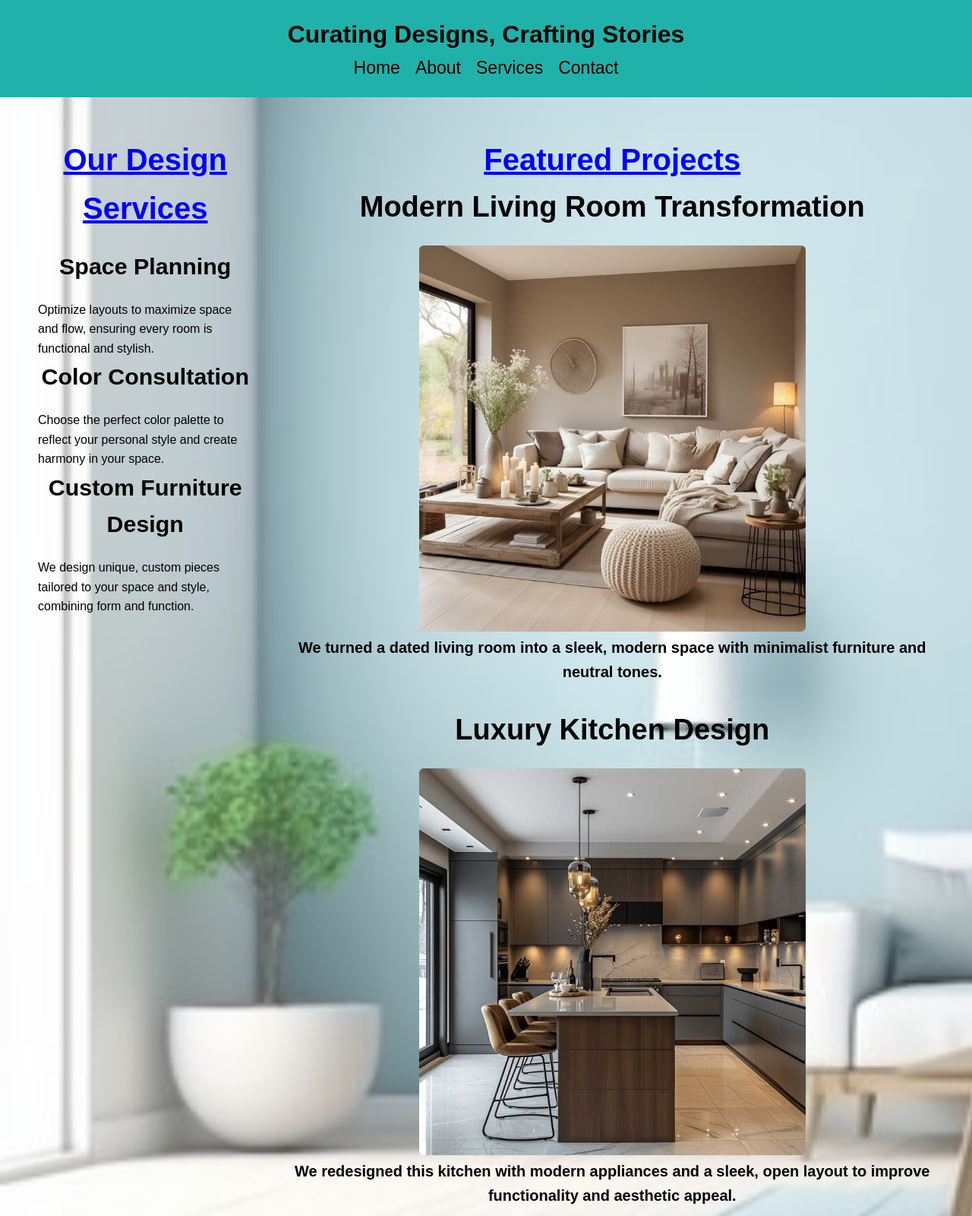
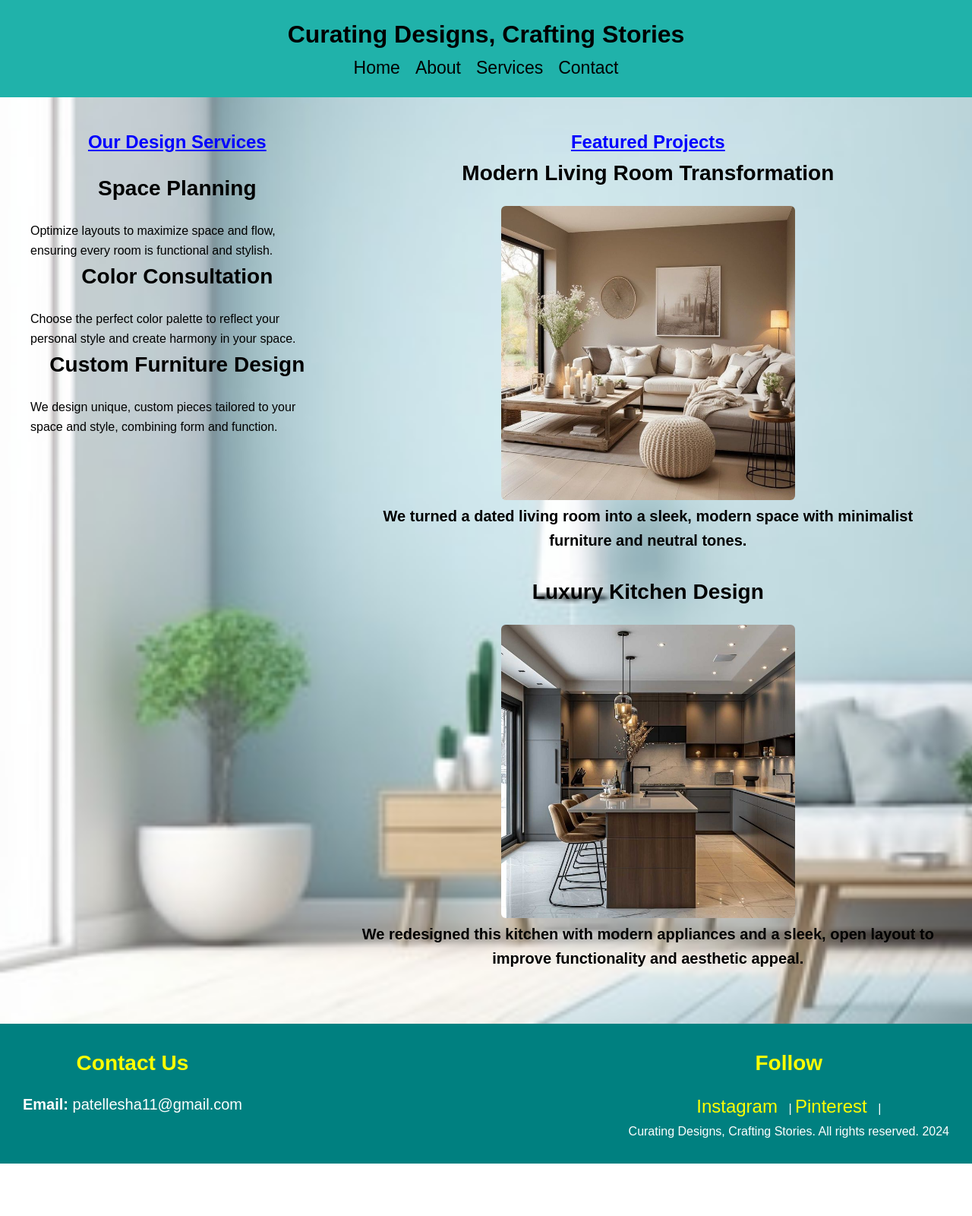
Before and after one commit to Eshhaa11/Responsive-Website-3, a website: page index.html in a window 1280 px wide. Shown: the top 1600 px of the page at 76% size. After the commit the page ends 1531 px from the top, so only its background shows below. Drawn offline with Linux system fonts and the light colour scheme.

Commit message:
Added mq

```diff
--- a/styles/index.css
+++ b/styles/index.css
@@ -21,7 +21,7 @@ header {
 }
 
 nav ul {
-  list-style-type: none;
+  list-style: none;
   display: flex;
   justify-content: center;
   gap: 20px;
@@ -36,7 +36,7 @@ nav a {
 
 .contact-info p,
 .socials a {
-  font-size: 1em;
+  font-size: 20px;
   color: white;
 }
 
@@ -44,7 +44,7 @@ nav a {
   text-decoration: none;
   color: yellow;
   margin-right: 10px;
-  font-size: 1.2em;
+  font-size: 24px;
   transition: color 0.3s ease;
 }
 
@@ -99,7 +99,7 @@ main {
 .service h3,
 .project h3 {
   color: black;
-  font-size: 1.9em;
+  font-size: 28px;
   margin-bottom: 20px;
   transition: color 0.3s ease;
   text-align: center;
@@ -128,7 +128,7 @@ main {
 
 .contact-info h2,
 .socials h2 {
-  font-size: 1.8em;
+  font-size: 28px;
   color: yellow;
   margin-bottom: 15px;
 }
@@ -140,7 +140,7 @@ main {
 
 @media screen and (max-width: 480px) {
   body {
-    font-size: 0.9em;
+    font-size: 10px;
     line-height: 1.4;
   }
 
@@ -149,7 +149,7 @@ main {
   }
 
   nav a {
-    font-size: 0.9em;
+    font-size: 10px;
   }
 
   .project img {
@@ -162,7 +162,7 @@ main {
 
   .contact-info p,
   .socials a {
-    font-size: 0.8em;
+    font-size: 10px;
   }
 }
 
@@ -185,29 +185,7 @@ main {
   }
 
   .socials a {
-    font-size: 1em;
+    font-size: 15px;
     margin: 5px 0;
   }
 }
-
-
-@media screen and (min-width: 1024px) {
-  main {
-    grid-template-columns: 1fr 3fr;
-    margin: 50px;
-    gap: 50px;
-  }
-
-  .services h2,
-  .projects h2 {
-    font-size: 2.5em;
-  }
-
-  .project img {
-    width: 60%;
-  }
-
-  .footer {
-    padding: 40px;
-  }
-}
```
